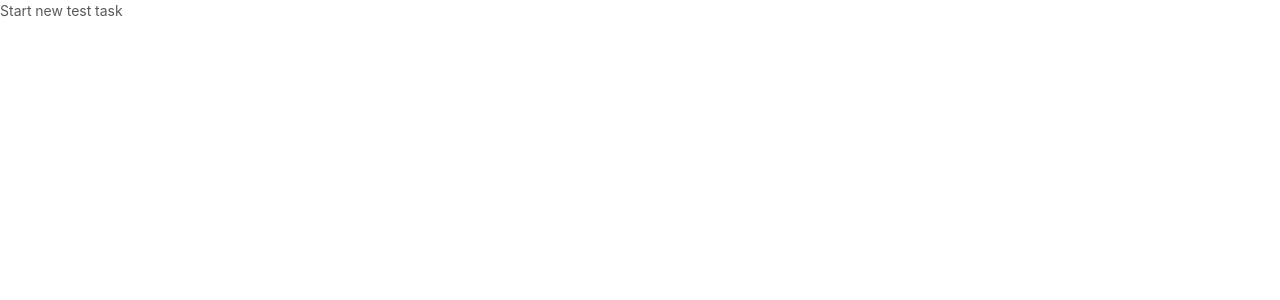
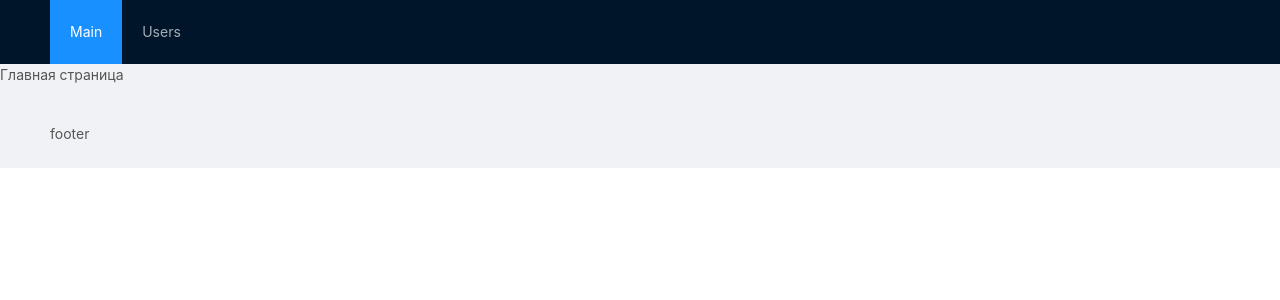
Before and after one commit to DmitriyS87/react-mobx-test-task, a React app: page / in a window 1280 px wide. Shown: the top 300 px of the page. Built offline with nearby package versions, Linux system fonts and the light colour scheme; the HTML template or start-up script is replaced by a standard one.

Commit message:
WIP: added entry and some components

```diff
--- a/src/App.tsx
+++ /dev/null
@@ -1,7 +0,0 @@
-import * as React from 'react';
-
-const App: React.FunctionComponent = () => {
-  return <div>Start new test task</div>;
-};
-
-export default App;
--- /dev/null
+++ b/src/components/App/App.tsx
@@ -0,0 +1,45 @@
+/* eslint-disable @typescript-eslint/explicit-function-return-type */
+import React from 'react';
+import { Route, Switch } from 'react-router';
+import { MAIN_ROUTE, USERS_ROUTE } from '@constants/routes';
+
+import { Layout } from 'antd';
+import MainMenu from '../Header/MainMenu/MainMenu';
+
+const { Header, Footer, Content } = Layout;
+
+const App: React.FunctionComponent = () => {
+  return (
+    <Layout>
+      <Header>
+        <MainMenu />
+      </Header>
+      <Content>
+        <Switch>
+          <Route
+            exact
+            path={MAIN_ROUTE}
+            render={() => (
+              <>
+                <p>Главная страница</p>
+              </>
+            )}
+          />
+          <Route
+            exact
+            path={USERS_ROUTE}
+            render={() => (
+              <>
+                <p>Страница пользователей</p>
+              </>
+            )}
+          />
+          {/* <Route exact path={`${USERS_ROUTE}:id`} component={} /> */}
+        </Switch>
+      </Content>
+      <Footer>footer</Footer>
+    </Layout>
+  );
+};
+
+export default App;
--- /dev/null
+++ b/src/components/Header/MainMenu/MainMenu.interface.ts
@@ -0,0 +1,8 @@
+export enum MainMenuItem {
+  MAIN = 'main',
+  USERS = 'users'
+}
+
+export interface MainMenuState {
+  selected: MainMenuItem;
+}
--- /dev/null
+++ b/src/components/Header/MainMenu/MainMenu.tsx
@@ -0,0 +1,33 @@
+import React, { Component } from 'react';
+import { Menu } from 'antd';
+import { MainMenuState, MainMenuItem } from './MainMenu.interface';
+
+class MainMenu extends Component<{}, MainMenuState> {
+  constructor(props) {
+    super(props);
+    this.state = {
+      selected: MainMenuItem.MAIN
+    };
+  }
+
+  handleClick = e => {
+    this.setState({
+      selected: e.key
+    });
+  };
+
+  render() {
+    const { selected } = this.state;
+
+    return (
+      <>
+        <Menu theme="dark" mode="horizontal" onClick={this.handleClick} selectedKeys={[selected]}>
+          <Menu.Item key={MainMenuItem.MAIN}>Main</Menu.Item>
+          <Menu.Item key={MainMenuItem.USERS}>Users</Menu.Item>
+        </Menu>
+      </>
+    );
+  }
+}
+
+export default MainMenu;
--- /dev/null
+++ b/src/constants/routes.ts
@@ -0,0 +1,2 @@
+export const MAIN_ROUTE = '/';
+export const USERS_ROUTE = '/users';
--- a/src/index.tsx
+++ b/src/index.tsx
@@ -1,7 +1,15 @@
 import * as React from 'react';
 import * as ReactDOM from 'react-dom';
-import App from './App';
+import { BrowserRouter } from 'react-router-dom';
+import App from './components/App/App';
+
+import 'antd/dist/antd.css';
 
 const entryPoint = document.getElementById(`app`);
 
-ReactDOM.render(<App />, entryPoint);
+ReactDOM.render(
+  <BrowserRouter>
+    <App />
+  </BrowserRouter>,
+  entryPoint
+);
--- /dev/null
+++ b/src/services/constants.ts
@@ -0,0 +1 @@
+export const API_BASE_URL = 'https://gorest.co.in/public-api/';
--- /dev/null
+++ b/src/stores/users/utils.inteface.ts
@@ -0,0 +1,3 @@
+export interface ParamsObject {
+  [key: string]: string | number;
+}
```
Also changed, not shown: src/components/Main/main.tsx (added, +12 -0 lines), src/services/api.ts (added, +17 -0 lines), src/stores/users/utils.ts (added, +12 -0 lines), src/stores/users/users.ts (added), 1 other file (tests, documents, lock files or other folders).
